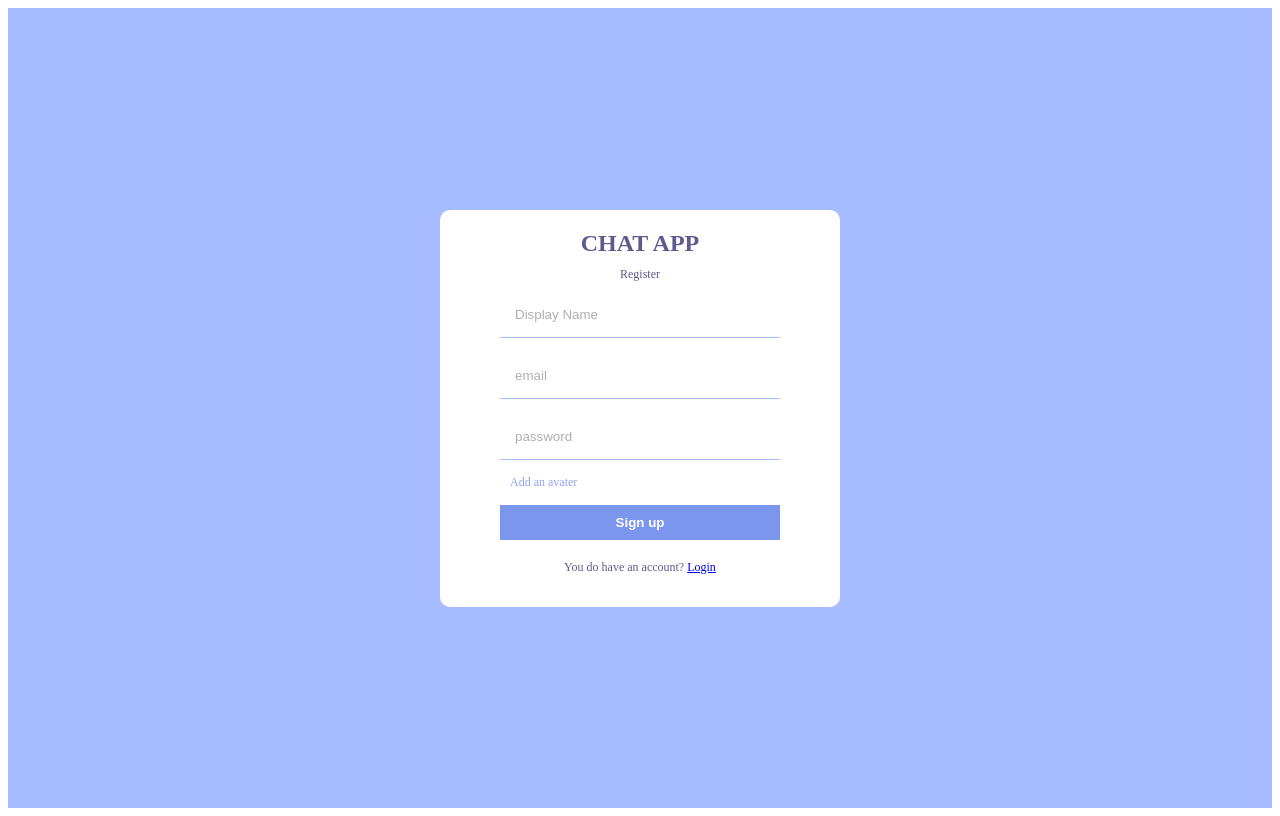
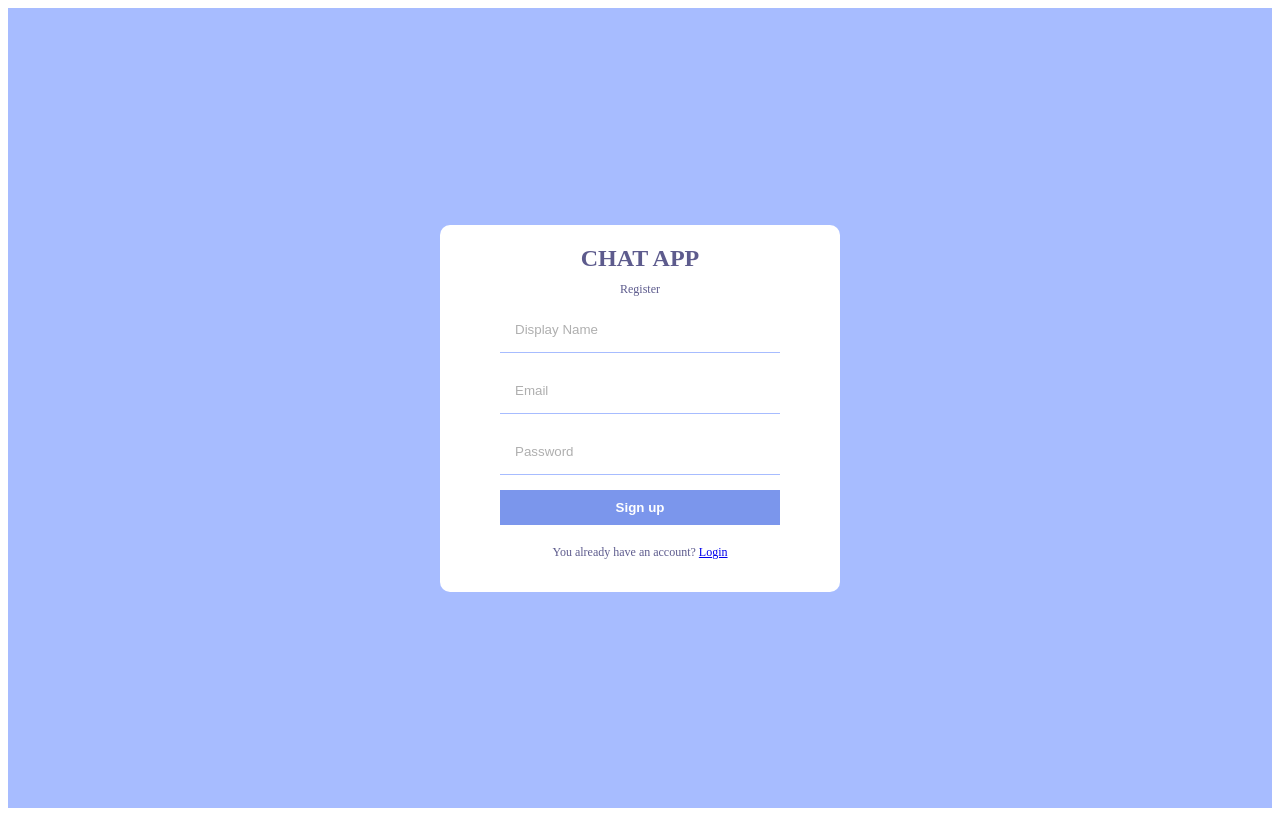
Before and after one commit to LSETF-COHORT2024/CHAT-APP, a React (Create React App) app: page /register in a window 1280 px wide. Built offline with nearby package versions, Linux system fonts and the light colour scheme.

Commit message:
complete register

```diff
--- a/src/firebase.js
+++ b/src/firebase.js
@@ -13,5 +13,4 @@ const firebaseConfig = {
 
 // Initialize Firebase
  export const app = initializeApp(firebaseConfig);
- export const auth = getAuth();
- export const storage = getStorage();
+ export const auth =getAuth()
--- a/src/pages/Register.jsx
+++ b/src/pages/Register.jsx
@@ -1,64 +1,41 @@
 import React, { useState } from "react";
-import { useNavigate,Link } from 'react-router-dom'
+import { useNavigate, Link } from 'react-router-dom'
 import { getAuth, createUserWithEmailAndPassword } from "firebase/auth";
-import { getStorage, ref, uploadBytesResumable, getDownloadURL } from "firebase/storage";
-
-
+import { auth } from "../firebase";
 
 const Register = () => {
-  const [err , setErr]=useState(false)
+  const [error, setError] = useState(null);
+  const navigate =useNavigate()
 
-  const handleSubmit = async (e) =>{
-    e.preventDefault()
-    const displayName = e.target[0].value;
-    const email = e.target[1].value;
-    const password = e.target[2].value;
-    const files = e.target[3].files[0];
+  const handleSubmit = async (e) => {
+    e.preventDefault();
+    const displayName = e.target.displayName.value;
+    const email = e.target.email.value;
+    const password = e.target.password.value;
 
+    try {
+      const userCredential = await createUserWithEmailAndPassword(auth, email, password);
+      const user = userCredential.user;
+      navigate("/")
+      console.log("User created:", user);
+    } catch (err) {
+      setError(err.message);
+    }
+  };
 
-    try { const auth = getAuth();
-      const res = createUserWithEmailAndPassword(auth, email, password);
-
-      const storage = getStorage();
-      const storageRef = ref(storage, displayName);
-
-      const uploadTask = uploadBytesResumable(storageRef, file);
-
-      // Register three observers:
-      uploadTask.on(
-
-        (error) => {
-          setErr(true)
-        },
-        () => {
-          getDownloadURL(uploadTask.snapshot.ref).then((downloadURL) => {
-            console.log('File available at', downloadURL);
-          });
-        }
-      );
-    } catch (err) {
-      setErr(true)
-    }
-
-  }
   return (
     <div className="formContainer">
-      <div class=" formWrapper">
+      <div className="formWrapper">
         <span className="logo">CHAT APP</span>
         <span className="title"> Register</span>
-        <form onSubmit={handleSubmit} >
-          <input type="text" placeholder="Display Name" />
-          <input type="email" placeholder="email" />
-          <input type="password" placeholder="password" />
-          <input style={{ display: "none" }} type="file" id="file" />
-          <label htmlFor="file">
-            <img src="" alt="" />
-            <span>Add an avater </span>
-          </label>
-          <button >Sign up</button>
-          {err && <span>something went wrong</span> }
+        <form onSubmit={handleSubmit}>
+          <input type="text" name="displayName" placeholder="Display Name" />
+          <input type="email" name="email" placeholder="Email" />
+          <input type="password" name="password" placeholder="Password" />
+          <button>Sign up</button>
+          {error && <span>{error}</span>}
         </form>
-        <p>You do have an account? <Link to="/login">Login</Link></p>
+        <p>You already have an account? <Link to="/login">Login</Link></p>
       </div>
     </div>
   );
```
